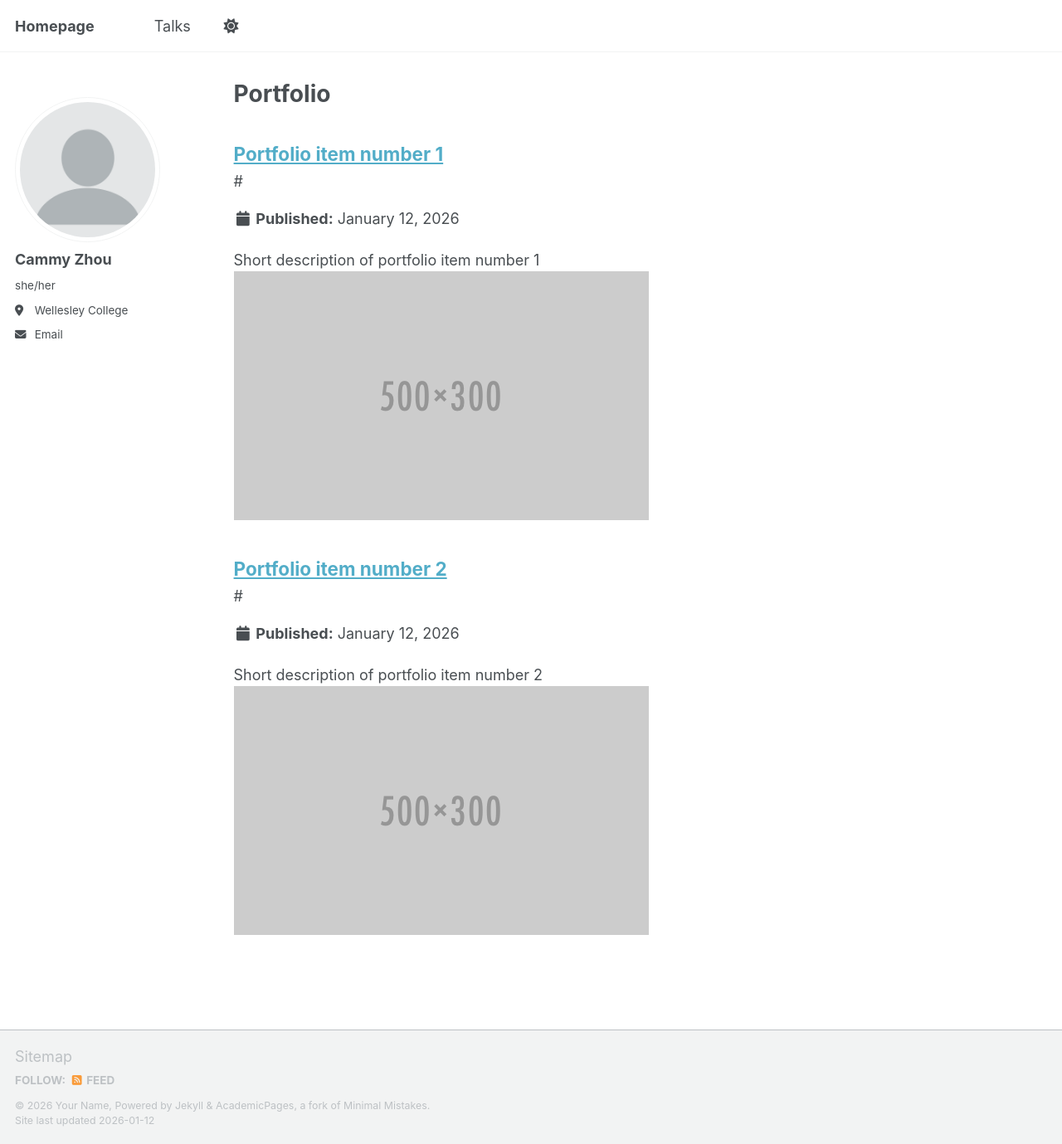
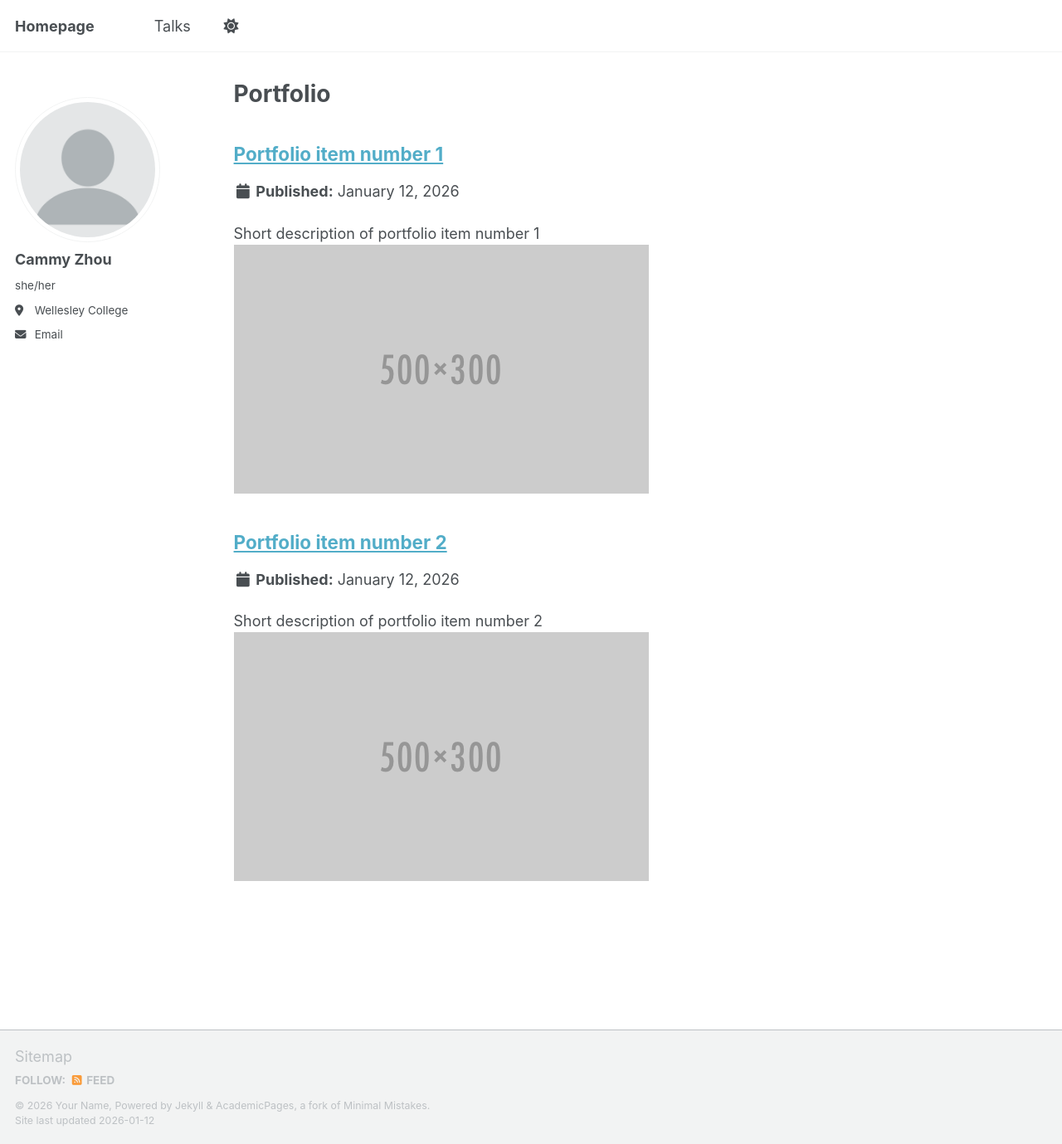
Before and after one commit to cakezhou/cakezhou.github.io, a Jekyll site: the page built from _pages/portfolio.html, in a window 1280 px wide and 1379 px high. Shown: the whole window at 83% size. Built offline with Jekyll 4.4.1, drawn with Linux system fonts in a browser that asks for light colours; a script bundle is joined from its source files by our own code; library files that are not in the unit come from our copies.

Commit message:
Fix date display logic in archive-single.html

```diff
--- a/_includes/archive-single.html
+++ b/_includes/archive-single.html
@@ -42,8 +42,8 @@
           <p> {{ post.type }}, <i>{{ post.venue }}</i>, {{ post.date | default: "1900-01-01" | date: "%Y" }} </p>
         {% elsif post.collection == 'publications' %}
           <p>Published in <i>{{ post.venue }}</i>, {{ post.date | default: "1900-01-01" | date: "%Y" }} </p>
-        #{% elsif post.date %}
-         # <p class="page__date"><strong><i class="fa fa-fw fa-calendar" aria-hidden="true"></i> {{ site.data.ui-text[site.locale].date_label | default: "Published:" }}</strong> <time datetime="{{ post.date | default: "1900-01-01" | date_to_xmlschema }}">{{ post.date | default: "1900-01-01" | date: "%B %d, %Y" }}</time></p>
+        {% elsif post.date %}
+          <p class="page__date"><strong><i class="fa fa-fw fa-calendar" aria-hidden="true"></i> {{ site.data.ui-text[site.locale].date_label | default: "Published:" }}</strong> <time datetime="{{ post.date | default: "1900-01-01" | date_to_xmlschema }}">{{ post.date | default: "1900-01-01" | date: "%B %d, %Y" }}</time></p>
         {% endif %}
 
     {% if post.excerpt and site.read_more != 'enabled' %}
```
